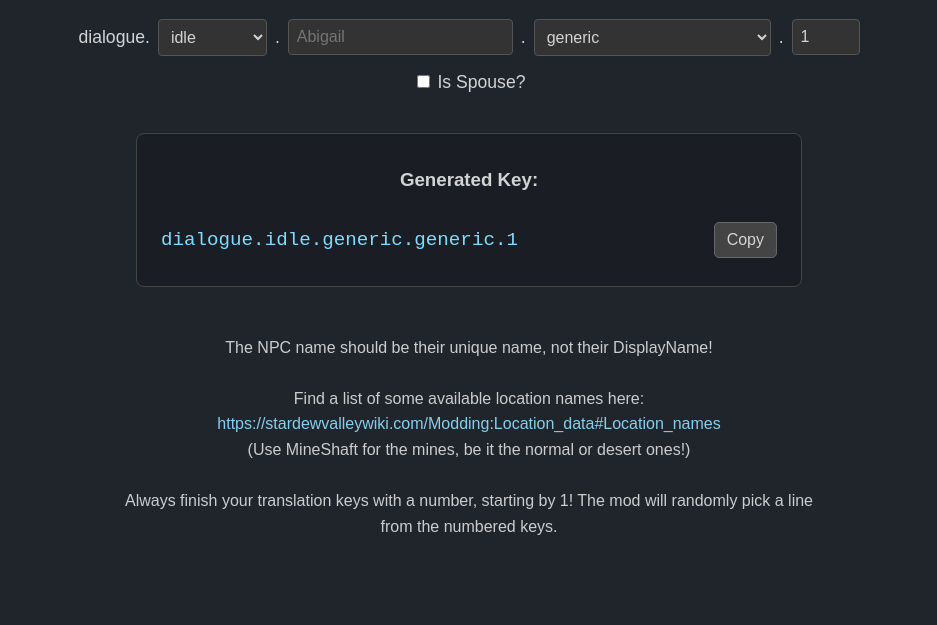
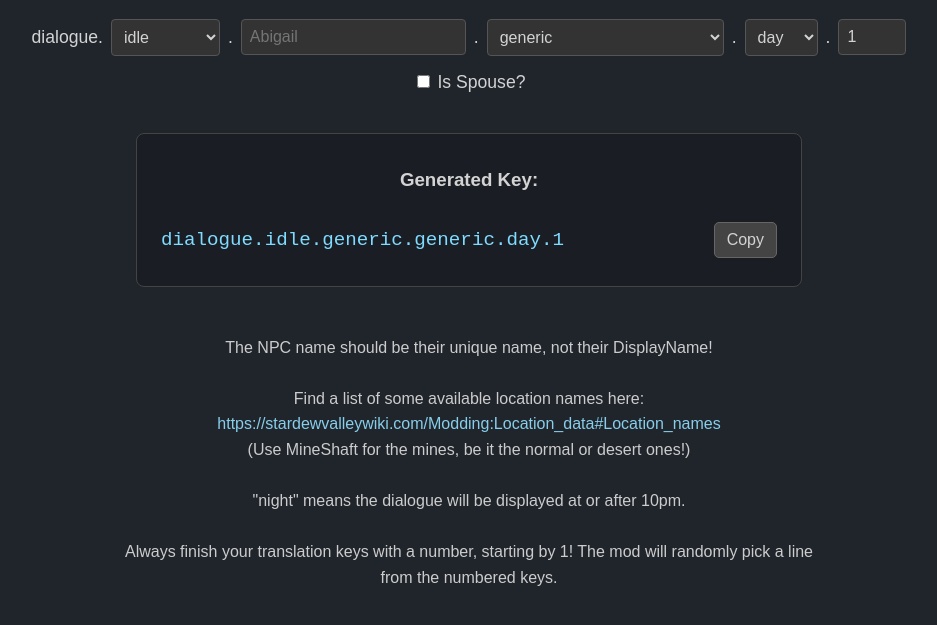
Before and after one commit to ThaliaCodes/TheStardewSquadKeyGenerator, a plain HTML site: page index.html in a window 1280 px wide. Shown: the part 101-726 px from the top of the page, without its empty margins (171-1108 px from the left). Drawn offline with Linux system fonts and the light colour scheme.

Commit message:
Added support for time-aware dialogue keys

```diff
--- a/index.html
+++ b/index.html
@@ -136,6 +136,13 @@
         <span class="static-text">.</span>
       </div>
       <div class="control-group">
+        <select id="timeContext">
+          <option value="day">day</option>
+          <option value="night">night</option>
+        </select>
+        <span class="static-text">.</span>
+      </div>
+      <div class="control-group">
         <input type="number" id="number" value="1" min="1" />
       </div>
     </div>
@@ -168,6 +175,8 @@
         >
         <br />
         (Use MineShaft for the mines, be it the normal or desert ones!)
+        <br /><br />
+        "night" means the dialogue will be displayed at or after 10pm.
         <br /><br />
         Always finish your translation keys with a number, starting by 1! The
         mod will randomly pick a line from the numbered keys.
@@ -265,6 +274,7 @@
       const npcNameInput = document.getElementById("npcName")
       const locationSelect = document.getElementById("location")
       const locationContainer = document.getElementById("locationContainer")
+      const timeContextSelect = document.getElementById("timeContext")
       const numberInput = document.getElementById("number")
       const isSpouseCheckbox = document.getElementById("isSpouse")
       const resultKeyP = document.getElementById("resultKey")
@@ -294,6 +304,7 @@
         const action = actionSelect.value
         const isSpouse = isSpouseCheckbox.checked
         const npcName = npcNameInput.value.trim() || "generic"
+        const timeContext = timeContextSelect.value
         const number = numberInput.value
 
         let key = "dialogue."
@@ -305,12 +316,12 @@
 
         key += `.${npcName}`
 
-        // Conditionally add the location based on the action
         if (action !== "recruit" && action !== "dismiss") {
           const location = locationSelect.value
           key += `.${location}`
         }
 
+        key += `.${timeContext}`
         key += `.${number}`
 
         resultKeyP.textContent = key
@@ -339,6 +350,7 @@
         })
         npcNameInput.addEventListener("input", generateKey)
         locationSelect.addEventListener("change", generateKey)
+        timeContextSelect.addEventListener("change", generateKey)
         numberInput.addEventListener("input", generateKey)
         isSpouseCheckbox.addEventListener("change", generateKey)
         copyButton.addEventListener("click", handleCopyClick)
```
